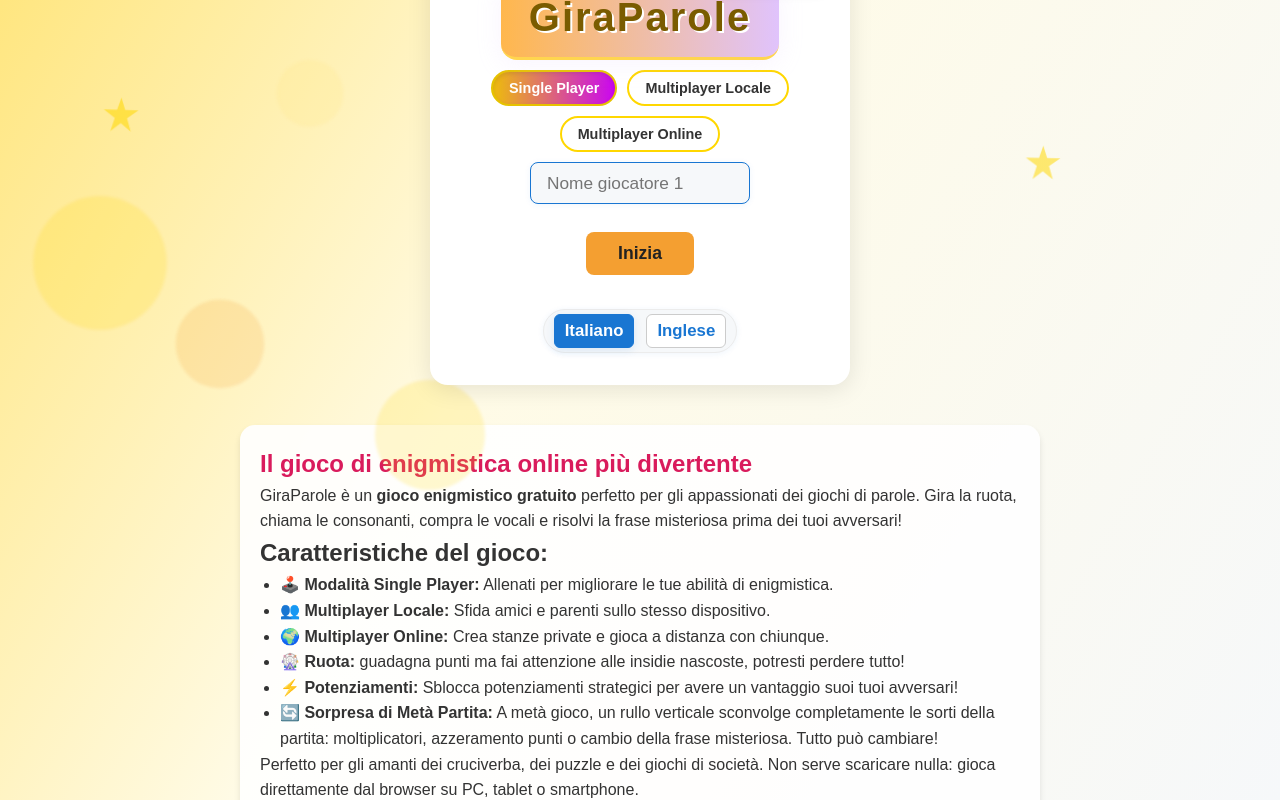
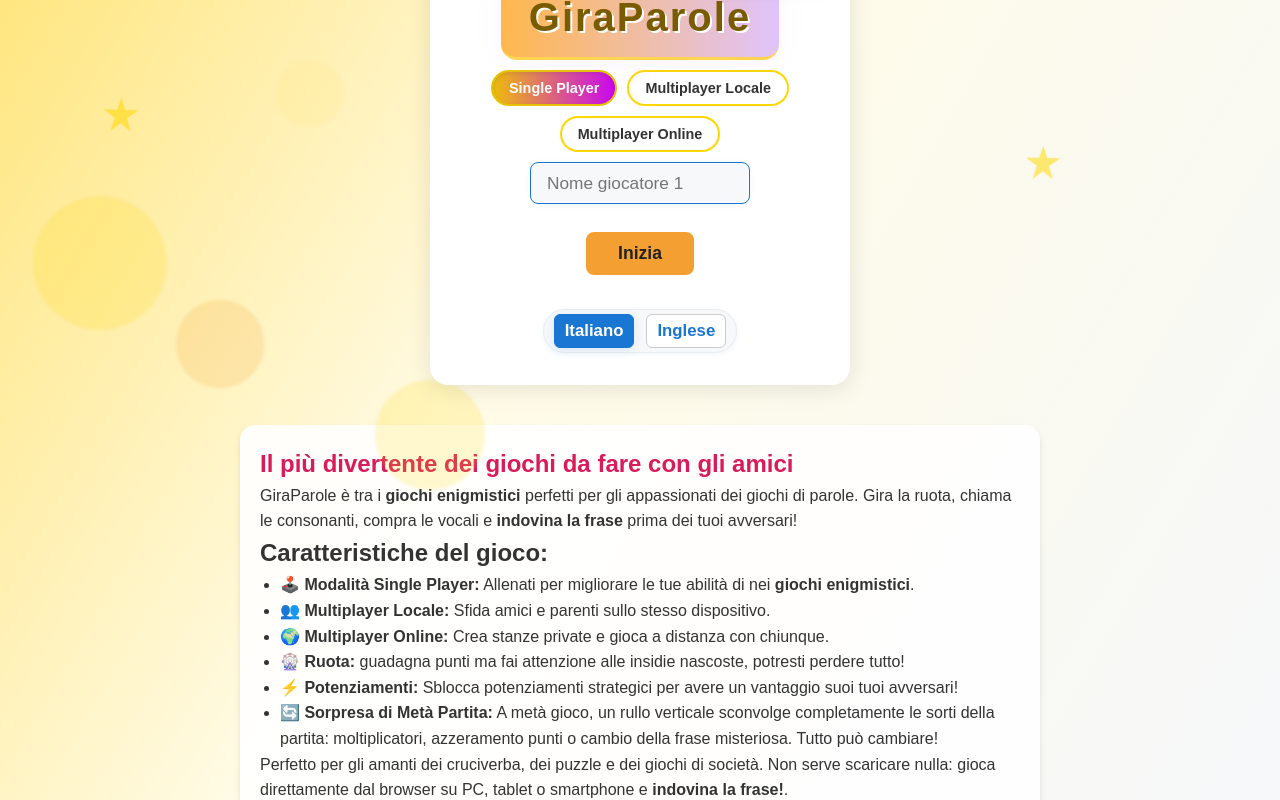
Before and after one commit to alemsc99/spin-the-wheel-fe, a React (Vite) app: page /it in a window 1280 px wide. Built offline with nearby package versions, Linux system fonts and the light colour scheme; no server answers.

Commit message:
WIP: keywords

```diff
--- a/src/components/start_screen/StartScreen.tsx
+++ b/src/components/start_screen/StartScreen.tsx
@@ -443,14 +443,14 @@ export default function StartScreen({ onStart }: StartScreenProps): React.ReactE
       }}>
         {isIt ? (
           <>
-            <h2 style={{ color: '#d91b5c', marginTop: 0 }}>Il gioco di enigmistica online più divertente</h2>
+            <h2 style={{ color: '#d91b5c', marginTop: 0 }}>Il più divertente dei giochi da fare con gli amici</h2>
             <p>
-              GiraParole è un <strong>gioco enigmistico gratuito</strong> perfetto per gli appassionati dei giochi di parole.
-              Gira la ruota, chiama le consonanti, compra le vocali e risolvi la frase misteriosa prima dei tuoi avversari!
+              GiraParole è tra i <strong>giochi enigmistici</strong> perfetti per gli appassionati dei giochi di parole.
+              Gira la ruota, chiama le consonanti, compra le vocali e <strong>indovina la frase</strong> prima dei tuoi avversari!
             </p>
             <h2>Caratteristiche del gioco:</h2>
             <ul style={{ paddingLeft: '20px' }}>
-              <li>🕹️ <strong>Modalità Single Player:</strong> Allenati per migliorare le tue abilità di enigmistica.</li>
+              <li>🕹️ <strong>Modalità Single Player:</strong> Allenati per migliorare le tue abilità di nei <strong>giochi enigmistici</strong>.</li>
               <li>👥 <strong>Multiplayer Locale:</strong> Sfida amici e parenti sullo stesso dispositivo.</li>
               <li>🌍 <strong>Multiplayer Online:</strong> Crea stanze private e gioca a distanza con chiunque.</li>
               <li>🎡 <strong>Ruota:</strong> guadagna punti ma fai attenzione alle insidie nascoste, potresti perdere tutto!</li>
@@ -458,7 +458,7 @@ export default function StartScreen({ onStart }: StartScreenProps): React.ReactE
               <li>🔄 <strong>Sorpresa di Metà Partita:</strong> A metà gioco, un rullo verticale sconvolge completamente le sorti della partita: moltiplicatori, azzeramento punti o cambio della frase misteriosa. Tutto può cambiare!</li>
             </ul>
             <p>
-              Perfetto per gli amanti dei cruciverba, dei puzzle e dei giochi di società. Non serve scaricare nulla: gioca direttamente dal browser su PC, tablet o smartphone.
+              Perfetto per gli amanti dei cruciverba, dei puzzle e dei giochi di società. Non serve scaricare nulla: gioca direttamente dal browser su PC, tablet o smartphone e <strong>indovina la frase!</strong>.
             </p>
           </>
         ) : (
--- a/src/i18n/strings.json
+++ b/src/i18n/strings.json
@@ -8,7 +8,7 @@
     {
       "title": "",
       "content": [
-        "Indovina la frase misteriosa prima dei tuoi avversari!",
+        "<strong>Indovina la frase</strong> misteriosa prima dei tuoi avversari!",
         "Il vincitore è il giocatore con lo score più alto alla fine della partita.",
         "Durante il tuo turno gira la ruota e scegli una consonante: se la consonante scelta è presente nella frase, tutte le occorrenze vengono rivelate e guadagni punti pari al valore della ruota moltiplicato per il numero di occorrenze; se la consonante non è presente, il turno passa al giocatore successivo.",
         "Le vocali si comprano sempre al costo fisso di 500🪙: non sono influenzate dal valore della ruota ma rivelano tutte le occorrenze se presenti.",
```
